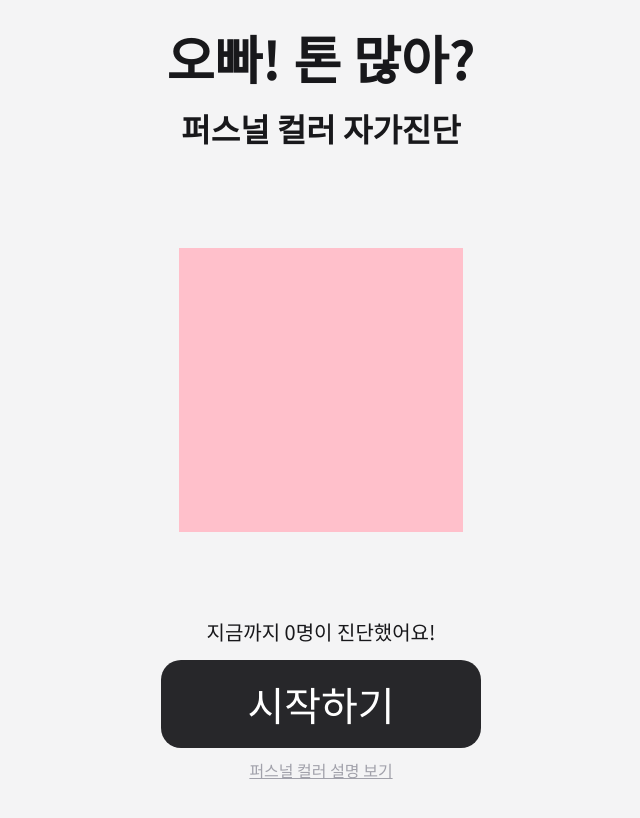
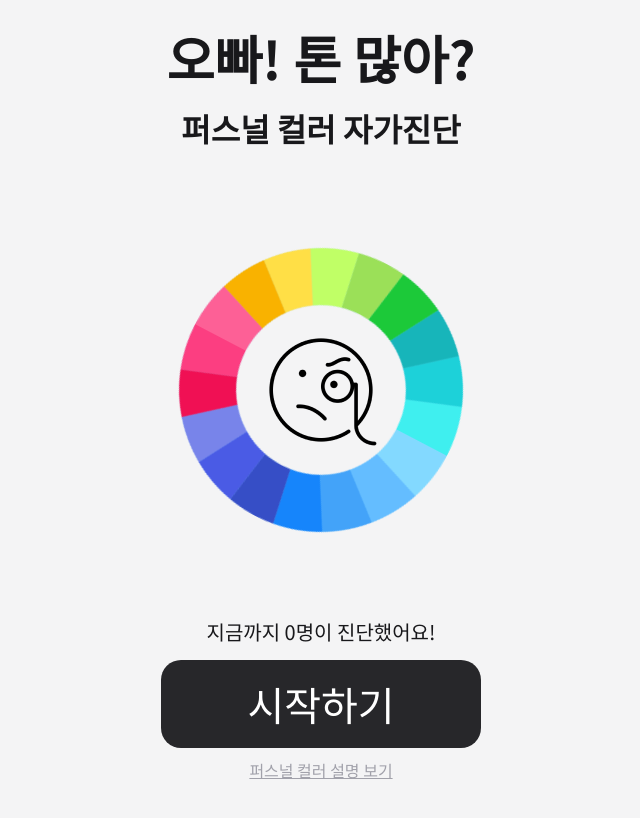
Before and after one commit to SaekKkanDa/OppaManyColorTone, a React (Vite) app: page / in a window 1280 px wide. Shown: the top 818 px of the page, without its empty margins (319-959 px from the left). Built offline with nearby package versions, Linux system fonts and the light colour scheme; no server answers; the database is empty.

Commit message:
메인 페이지 - 중앙 에니메이션 추가

```diff
--- /dev/null
+++ b/src/components/Spinner/ColorImgSpinner.jsx
@@ -0,0 +1,38 @@
+import styled from 'styled-components';
+function ColorImgSpinner() {
+    return (
+        <ImgSpinnerWrap>
+            <ColorChipImg src="/landingColor.png" />
+            <ThinkImg src="/langinThink.png" />
+        </ImgSpinnerWrap>
+    );
+}
+
+export const ImgSpinnerWrap = styled.div`
+    width: 284px;
+    height: 284px;
+    margin-top: 90px;
+    display: inherit;
+`;
+
+export const ColorChipImg = styled.img`
+    width: 284px;
+    height: 284px;
+    animation: spinner 3s infinite linear;
+
+    @keyframes spinner {
+        to {
+            transform: rotate(360deg);
+        }
+    }
+`;
+
+export const ThinkImg = styled.img`
+    width: 118px;
+    height: 118px;
+    position: absolute;
+    margin-top: 83px;
+    margin-left: 83px;
+`;
+
+export default ColorImgSpinner;
--- /dev/null
+++ b/src/components/Spinner/ColorSpinner.jsx
@@ -0,0 +1,12 @@
+import styled from 'styled-components';
+function ColorSpinner() {
+    return <ColorSpinnerWrap></ColorSpinnerWrap>;
+}
+
+export const ColorSpinnerWrap = styled.div`
+    width: 284px;
+    height: 284px;
+    margin-top: 90px;
+`;
+
+export default ColorSpinner;
--- a/src/pages/Landing/index.jsx
+++ b/src/pages/Landing/index.jsx
@@ -7,11 +7,12 @@ import {
     LandingContentDiv,
     LandingTitle,
     LandingSubTitle,
-    LandingColorDiv,
     LandingUserCountDiv,
     LangingStartButton,
     LandingPersonalColorExplanationText,
 } from './style';
+import ColorImgSpinner from '@Components/Spinner/ColorImgSpinner';
+import ColorSpinner from '@Components/Spinner/ColorSpinner';
 
 function LandingPage() {
     const navigate = useNavigate();
@@ -43,7 +44,8 @@ function LandingPage() {
                 <LandingContentDiv>
                     <LandingTitle>오빠! 톤 많아?</LandingTitle>
                     <LandingSubTitle>퍼스널 컬러 자가진단</LandingSubTitle>
-                    <LandingColorDiv></LandingColorDiv>
+                    <ColorImgSpinner />
+                    {/* <ColorSpinner /> */}
                     <LandingUserCountDiv>
                         지금까지 {numberOfUsers}명이 진단했어요!
                     </LandingUserCountDiv>
--- a/src/pages/Landing/style.jsx
+++ b/src/pages/Landing/style.jsx
@@ -31,10 +31,9 @@ export const LandingSubTitle = styled.div`
     text-align: center;
 `;
 
-export const LandingColorDiv = styled.div`
+export const LandingColorDiv2 = styled.div`
     width: 284px;
     height: 284px;
-    background-color: pink;
     margin-top: 90px;
 `;
 
```
Also changed, not shown: public/landingColor.png (added), public/langinThink.png (added).
